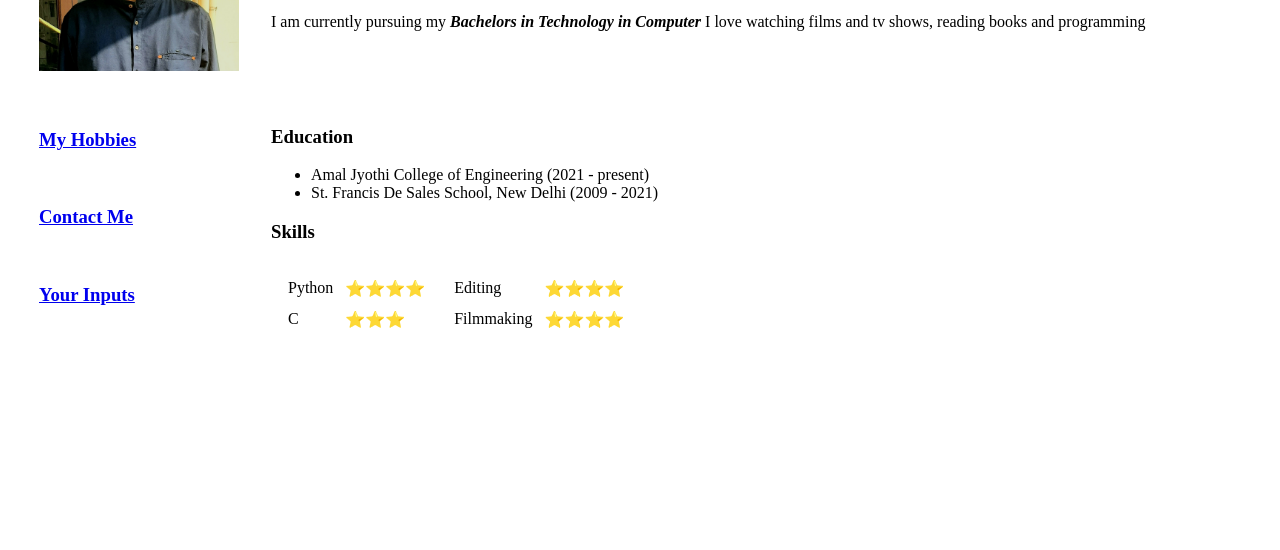
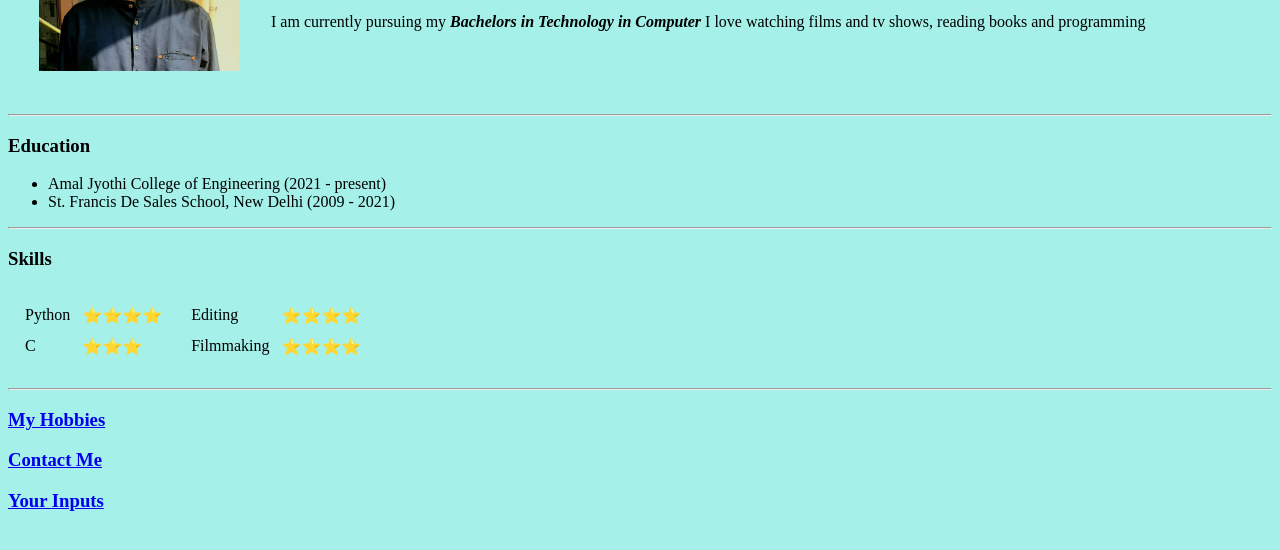
Before and after one commit to Helixjoe/HTML-Personal-Site, a plain HTML site: page index.html in a window 1280 px wide. Shown: the part 168-718 px from the top of the page. Drawn offline with Linux system fonts and the light colour scheme.

Commit message:
Original Design

```diff
--- a/index.html
+++ b/index.html
@@ -5,28 +5,25 @@
     <meta name="description" content="This is my personal website">
     <title>Joel's Personal Site</title>
 </head>
-<body>
+<body style="background-color: #A5F1E9;">
     <table cellspacing = "30">
         <tr>
             <td><img src = "images/Profile Pic.jpg" height="200" width="200"></td>
             <td><h1>Joel John </h1>
             <p><em>Engineering Student at <strong><a href="https://www.ajce.in/">Amal Jyothi College of Enginering</a></strong></em></p>
             <p>I am currently pursuing my <em><strong>Bachelors in Technology in Computer </strong></em> I love watching films and tv shows, reading books and programming</p>
+
             </td>
         </tr>
-        <tr>
-            <td>
-                <h3><a href="hobbies.html">My Hobbies</a></h3><br>
-                <h3><a href="contact.html">Contact Me</a></h3><br>
-                <h3><a href="inputs.html">Your Inputs</a></h3><br>
-            </td>
-            <td>
+    </table>
+    <hr>
+
     <h3>Education</h3>
         <ul>
             <li>Amal Jyothi College of Engineering (2021 - present)</li>
             <li>St. Francis De Sales School, New Delhi (2009 - 2021)</li>
         </ul>
-
+    <hr>
     <h3>Skills</h3>
         <table cellspacing = "5" >
             <tr>
@@ -48,7 +45,6 @@
                                     <tr>
                                         <td>Filmmaking</td><td>⭐⭐⭐⭐</td>
                                     </tr>
-                                </table>
                             </td>
                         </tr>
                     </table>
@@ -61,6 +57,9 @@
                 </td>
         </tr>
         </table>
-
+        <hr>
+        <h3><a href="hobbies.html">My Hobbies</a></h3>
+        <h3><a href="contact.html">Contact Me</a></h3>
+        <h3><a href="inputs.html">Your Inputs</a></h3>
 </body>
 </html>
```
Lines whose indentation alone changed are shown as unchanged.
